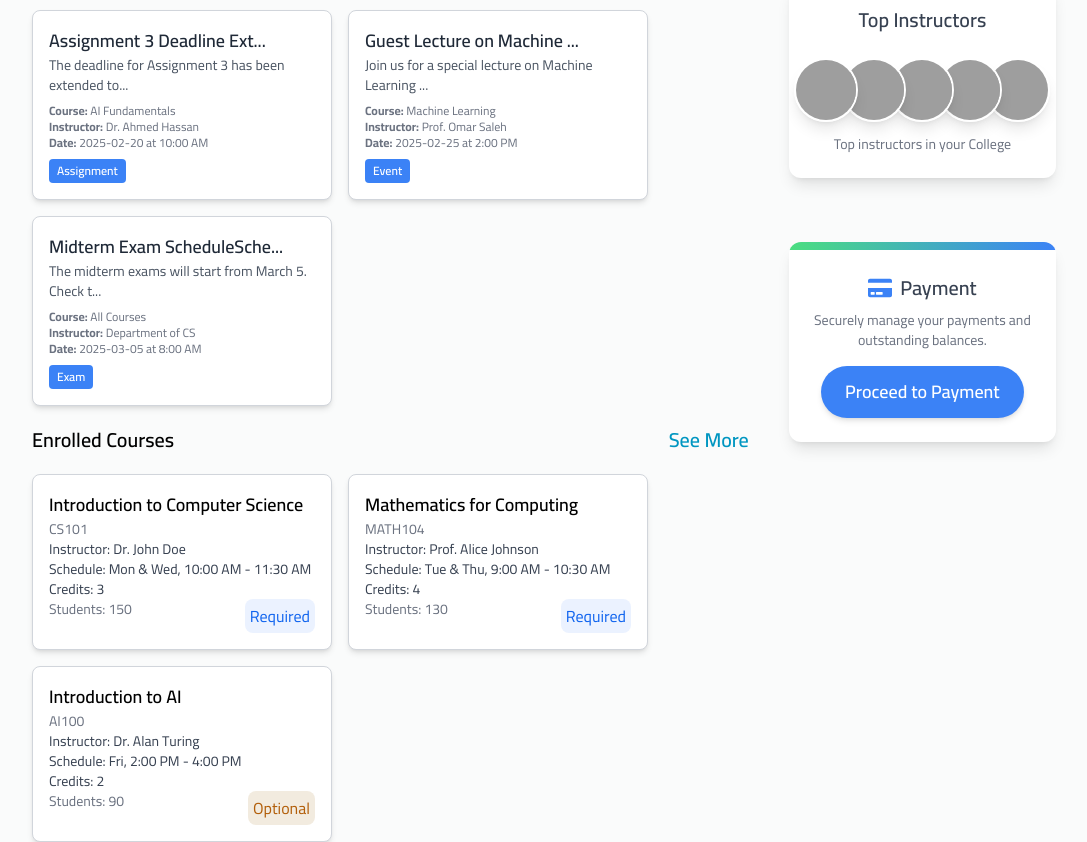
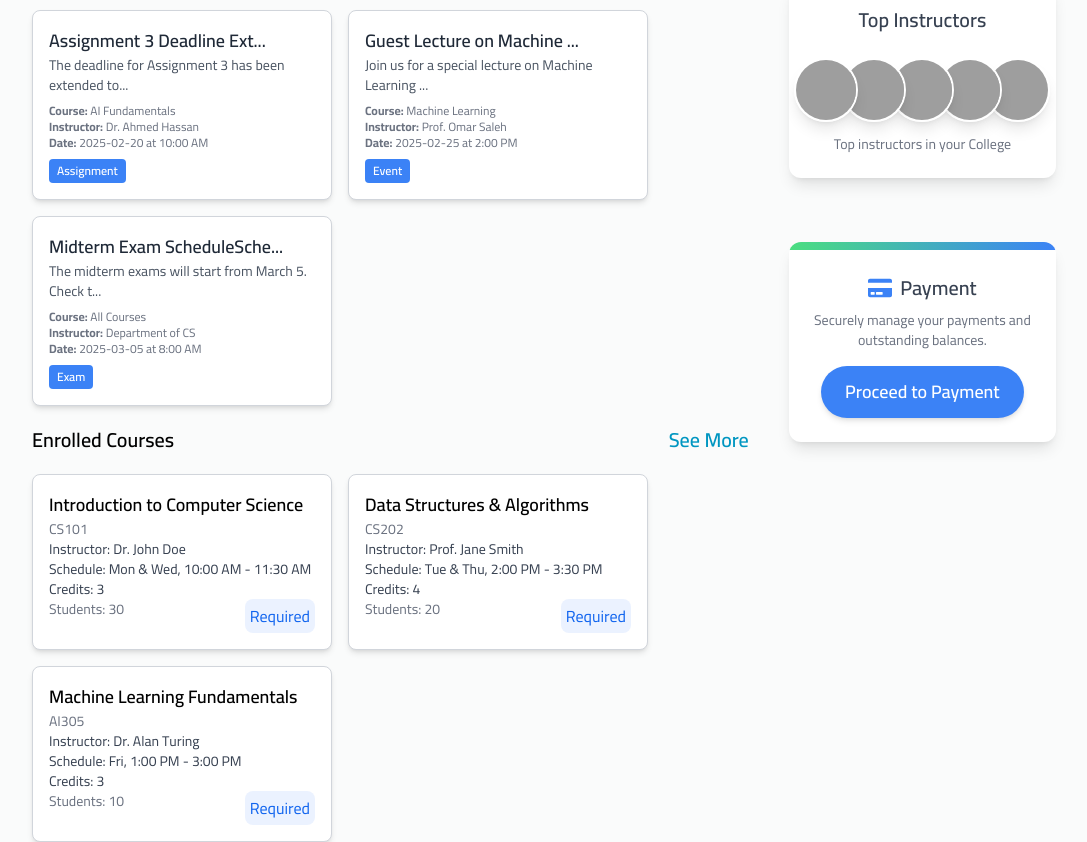
Before and after one commit to MoamenSoltan/GraduationProject, a React (Vite) app in the folder frontend/: page /studentDashboard in a window 1280 px wide. Shown: the part 462-1304 px from the top of the page, without its empty margins (96-1183 px from the left). Built offline with nearby package versions, Linux system fonts and the light colour scheme; grey boxes are pictures that could not be loaded.

Commit message:
course registration page

```diff
--- /dev/null
+++ b/frontend/components/CapacityMeter.jsx
@@ -0,0 +1,37 @@
+import React from 'react';
+
+const CapacityMeter = ({ enrolled, max }) => {
+    // progress bar concept :
+    // make a percentage , and 2 nested divs , use the percentage for the inner div , and get the color through a function
+
+
+  const getColor = () => {
+    if (enrolled >= max * 0.75) return 'bg-red-500';
+    if (enrolled >= max * 0.5) return 'bg-yellow-400';
+    return 'bg-green-500';
+  };
+
+  const percentage = Math.min((enrolled / max) * 100, 100); // Ensure it doesn't exceed 100%
+
+  return (
+    <div className="flex items-center justify-center space-x-2 w-32">
+        {/* space-x-2 like gap-2 */}
+      {/* Enrolled Count */}
+      <span className="text-gray-700 font-medium w-6">{enrolled}</span>
+
+      {/* Progress Bar */}
+      <div className="w-20 h-3 bg-gray-300  overflow-hidden relative">
+        <div
+          className={`h-full ${getColor()} transition-all duration-500`}
+          style={{ width: `${percentage}%` }} // Dynamic width
+          aria-label={`Capacity: ${enrolled} out of ${max}`}
+        ></div>
+      </div>
+
+      {/* Max Capacity */}
+      <span className="text-gray-700 font-medium w-6">{max}</span>
+    </div>
+  );
+};
+
+export default CapacityMeter;
--- a/frontend/components/NavBar.jsx
+++ b/frontend/components/NavBar.jsx
@@ -16,7 +16,7 @@ const NavBar = () => {
         //TODO: API call here to fetch profile info , or fetch required data upon login
     },[])
   return (
-    <div  className='flex px-10 items-center justify-between shadow-sm  p-2 bg-[#FAFBFB]  '>
+    <div  className='flex  px-10 z-50 items-center justify-between shadow-sm  p-2 bg-[#FAFBFB]  '>
         <button onClick={()=>{setActiveMenu(prev=>!prev)}} className={`hover:bg-gray-200 p-2 text-xl rounded-full hover:cursor-pointer ${activeMenu?"md:ml-[300px] ml-[160px]":""} `}>
         <AiOutlineMenu/>
         </button>
--- a/frontend/data/dummy.js
+++ b/frontend/data/dummy.js
@@ -98,32 +98,12 @@ export const announcementsData = [
       instructor: "Dr. John Doe",
       schedule: "Mon & Wed, 10:00 AM - 11:30 AM",
       credits: 3,
-      studentsEnrolled: 150,
+      studentsEnrolled: 30,
+      maxStudents : 200,
       type: "Required",
       year: "FirstYear"
     },
-    {
-      id: 2,
-      name: "Mathematics for Computing",
-      code: "MATH104",
-      instructor: "Prof. Alice Johnson",
-      schedule: "Tue & Thu, 9:00 AM - 10:30 AM",
-      credits: 4,
-      studentsEnrolled: 130,
-      type: "Required",
-      year: "FirstYear"
-    },
-    {
-      id: 3,
-      name: "Introduction to AI",
-      code: "AI100",
-      instructor: "Dr. Alan Turing",
-      schedule: "Fri, 2:00 PM - 4:00 PM",
-      credits: 2,
-      studentsEnrolled: 90,
-      type: "Optional",
-      year: "FirstYear"
-    },
+
 
     // Second Year Courses
     {
@@ -133,30 +113,9 @@ export const announcementsData = [
       instructor: "Prof. Jane Smith",
       schedule: "Tue & Thu, 2:00 PM - 3:30 PM",
       credits: 4,
-      studentsEnrolled: 110,
+      studentsEnrolled: 20,
+      maxStudents : 300,
       type: "Required",
-      year: "SecondYear"
-    },
-    {
-      id: 5,
-      name: "Operating Systems",
-      code: "CS204",
-      instructor: "Dr. Richard Stallman",
-      schedule: "Mon & Wed, 11:00 AM - 12:30 PM",
-      credits: 3,
-      studentsEnrolled: 85,
-      type: "Required",
-      year: "SecondYear"
-    },
-    {
-      id: 6,
-      name: "Web Development Basics",
-      code: "WD200",
-      instructor: "Prof. Tim Berners-Lee",
-      schedule: "Fri, 10:00 AM - 12:00 PM",
-      credits: 2,
-      studentsEnrolled: 70,
-      type: "Recommended",
       year: "SecondYear"
     },
 
@@ -168,43 +127,13 @@ export const announcementsData = [
       instructor: "Dr. Alan Turing",
       schedule: "Fri, 1:00 PM - 3:00 PM",
       credits: 3,
-      studentsEnrolled: 75,
+      studentsEnrolled: 10,
+      maxStudents : 80,
+
       type: "Required",
       year: "ThirdYear"
     },
-    {
-      id: 8,
-      name: "Database Management Systems",
-      code: "CS310",
-      instructor: "Prof. Edgar Codd",
-      schedule: "Mon & Wed, 3:00 PM - 4:30 PM",
-      credits: 3,
-      studentsEnrolled: 90,
-      type: "Required",
-      year: "ThirdYear"
-    },
-    {
-      id: 9,
-      name: "Cybersecurity Basics",
-      code: "SEC301",
-      instructor: "Dr. Kevin Mitnick",
-      schedule: "Thu, 4:00 PM - 6:00 PM",
-      credits: 2,
-      studentsEnrolled: 50,
-      type: "Recommended",
-      year: "ThirdYear"
-    },
-    {
-      id: 10,
-      name: "Cloud Computing Fundamentals",
-      code: "CC315",
-      instructor: "Dr. Werner Vogels",
-      schedule: "Wed, 10:00 AM - 12:00 PM",
-      credits: 3,
-      studentsEnrolled: 65,
-      type: "Optional",
-      year: "ThirdYear"
-    },
+
 
     // Fourth Year Courses
     {
@@ -215,42 +144,11 @@ export const announcementsData = [
       schedule: "Tue & Thu, 1:00 PM - 2:30 PM",
       credits: 4,
       studentsEnrolled: 60,
+      maxStudents : 200,
       type: "Required",
       year: "FourthYear"
     },
-    {
-      id: 12,
-      name: "Software Engineering Principles",
-      code: "SE401",
-      instructor: "Prof. Martin Fowler",
-      schedule: "Mon & Wed, 10:30 AM - 12:00 PM",
-      credits: 3,
-      studentsEnrolled: 80,
-      type: "Required",
-      year: "FourthYear"
-    },
-    {
-      id: 13,
-      name: "Big Data Analytics",
-      code: "BD420",
-      instructor: "Dr. Jeff Dean",
-      schedule: "Fri, 3:00 PM - 5:00 PM",
-      credits: 2,
-      studentsEnrolled: 40,
-      type: "Recommended",
-      year: "FourthYear"
-    },
-    {
-      id: 14,
-      name: "Blockchain and Cryptography",
-      code: "BC432",
-      instructor: "Dr. Vitalik Buterin",
-      schedule: "Thu, 2:00 PM - 4:00 PM",
-      credits: 3,
-      studentsEnrolled: 55,
-      type: "Optional",
-      year: "FourthYear"
-    }
+
   ];
 
 
--- a/frontend/index.html
+++ b/frontend/index.html
@@ -1,11 +1,22 @@
 <!doctype html>
 <html lang="en">
   <head>
+    <!-- <script type="text/javascript">
+      window.$crisp = [];
+      window.CRISP_WEBSITE_ID = "321f3ddc-6ab6-48cb-8c43-ad9535b1cc73";
+      (function() {
+      var d = document;
+      var s = d.createElement("script");
+      s.src = "https://client.crisp.chat/l.js";
+      s.async = 1;
+      d.getElementsByTagName("head")[0].appendChild(s);
+      })();
+      </script> -->
     <meta charset="UTF-8" />
     <link rel="icon" type="image/svg+xml" href="/vite.svg" />
     <link href="https://fonts.googleapis.com/css2?family=Cairo:wght@200..1000&family=Poppins:ital,wght@0,100;0,200;0,300;0,400;0,500;0,600;0,700;0,800;0,900;1,100;1,200;1,300;1,400;1,500;1,600;1,700;1,800;1,900&family=Source+Sans+3:ital,wght@0,200..900;1,200..900&display=swap" rel="stylesheet">
     <meta name="viewport" content="width=device-width, initial-scale=1.0" />
-    <title>Vite + React</title>
+    <title>مشروع خليها على الله</title>
   </head>
   <body>
     <div id="root"></div>
--- a/frontend/pages/sideBar/Registration.jsx
+++ b/frontend/pages/sideBar/Registration.jsx
@@ -1,9 +1,120 @@
-import React from 'react'
+import React, { useState } from 'react';
+import { coursesData } from '../../data/dummy';
+import { LuBookX } from "react-icons/lu";
+import CapacityMeter from '../../components/CapacityMeter';
+import { div } from 'motion/react-client';
 
 const Registration = () => {
+  const [selectedCourses, setSelectedCourses] = useState([]);
+  // use a state to control the input filed -- checkbox
+  // very important
+  /**
+   * very important in dealing with tables ,
+   * in case of overflow , wrap the table in another div and add the overflow-x-auto to it
+   */
+
+  // Handle checkbox toggle
+  const handleCheckboxChange = (courseId) => {
+    setSelectedCourses((prev) =>
+      prev.includes(courseId)
+        ? prev.filter((id) => id !== courseId) // Remove if unchecked
+        : [...prev, courseId] // Add if checked
+    );
+  };
+
+  // Handle course registration (API call placeholder)
+  const handleRegisterCourses = () => {
+    const registeredCourses = coursesData.filter((course) =>
+      selectedCourses.includes(course.id)
+    );
+
+    console.log("Registered Courses:", registeredCourses);
+    window.alert("Registered Courses:\n"+ registeredCourses.map((course)=>(course.name)).join("\n"))
+    // + not ',' in alert because alert only accepts one argument
+
+    // TODO: API Call here
+    // fetch("API_ENDPOINT", {
+    //   method: "POST",
+    //   headers: { "Content-Type": "application/json" },
+    //   body: JSON.stringify({ courses: registeredCourses }),
+    // })
+    // .then(response => response.json())
+    // .then(data => console.log("API Response:", data))
+    // .catch(error => console.error("Error:", error));
+  };
+
   return (
-    <div>Registration</div>
-  )
-}
 
-export default Registration
+
+      <div className="flex flex-col space-y-10 h-[70vh] justify-center items-center md:w-[60%] w-[90%] mx-auto overflow-x-scroll ">
+        {coursesData.length > 0 ? (
+         <div className='w-full overflow-x-auto'>
+           <table className="table-auto w-full border-collapse border border-gray-300 shadow-lg rounded-lg ">
+            {/* Table Head */}
+            <thead className="bg-blue-500 text-white text-lg uppercase">
+              <tr>
+                <th className="px-4 py-3 ">Register</th>
+                <th className="px-4 py-3">Code</th>
+                <th className="px-4 py-3">Course Name</th>
+                <th className="px-4 py-3">Instructor</th>
+                <th className="px-4 py-3">Course Level</th>
+                <th className="px-4 py-3">Credits</th>
+                <th className="px-4 py-3 text-left">Capacity</th>
+              </tr>
+            </thead>
+
+            {/* Table Body */}
+            <tbody className="divide-y-4 divide-gray-200">
+              {coursesData.map((course) => (
+                <tr key={course.id} className="text-center bg-white hover:bg-gray-100 transition">
+                  <td className="px-4 py-3">
+                    <label className="flex justify-center">
+                      <input
+                        type="checkbox"
+                        className="peer hidden"
+                        checked={selectedCourses.includes(course.id)}
+                        onChange={() => handleCheckboxChange(course.id)}
+                      />
+                      <div className="w-5 h-5 border-2 border-gray-400 rounded-md
+                        peer-checked:bg-[#0096C1] peer-checked:border-blue-600
+                        peer-checked:ring-2 peer-checked:ring-blue-300
+                        transition cursor-pointer"></div>
+                    </label>
+                  </td>
+                  <td className="px-4 py-3">{course.code}</td>
+                  <td className="px-4 py-3">{course.name}</td>
+                  <td className="px-4 py-3">{course.instructor}</td>
+                  <td className="px-4 py-3">{course.year}</td>
+                  <td className="px-4 py-3">{course.credits}</td>
+                  <td className="px-4 py-3">
+                    <CapacityMeter enrolled={course.studentsEnrolled} max={course.maxStudents} />
+                  </td>
+                </tr>
+              ))}
+            </tbody>
+          </table>
+         </div>
+        ) : (
+          <div className="text-center text-gray-600 text-xl font-semibold flex flex-col items-center">
+            <LuBookX className="text-6xl text-blue-500 mb-3" /> {/* Icon */}
+            No courses available for registration.
+          </div>
+        )}
+
+           {/* Register Button */}
+      <button
+        onClick={handleRegisterCourses}
+        className="mt-4 px-6 py-2 bg-[#0096C1] text-white rounded-lg shadow-md
+          hover:bg-blue-600 transition disabled:opacity-50"
+        disabled={selectedCourses.length === 0}
+      >
+        Register Selected Courses
+      </button>
+      </div>
+
+
+
+  );
+};
+
+export default Registration;
--- a/frontend/src/index.css
+++ b/frontend/src/index.css
@@ -22,6 +22,21 @@ body {
   border-radius: 6px;
   outline: none;
   padding: 8px;
+}
+
+.e-dlg-center-center, .e-quick-popup-wrapper.e-device{
+  z-index: 1000000 !important;
+}
+
+::-webkit-scrollbar {
+  width: 6px;
+}
+::-webkit-scrollbar-thumb {
+  background-color: rgb(216, 216, 216);
+  border-radius: 40px;
+}
+::-webkit-scrollbar-track {
+  background-color: transparent;
 }
 
 .custom-button {
```
Also changed, not shown: frontend/src/App.jsx (+14 -0 lines).
